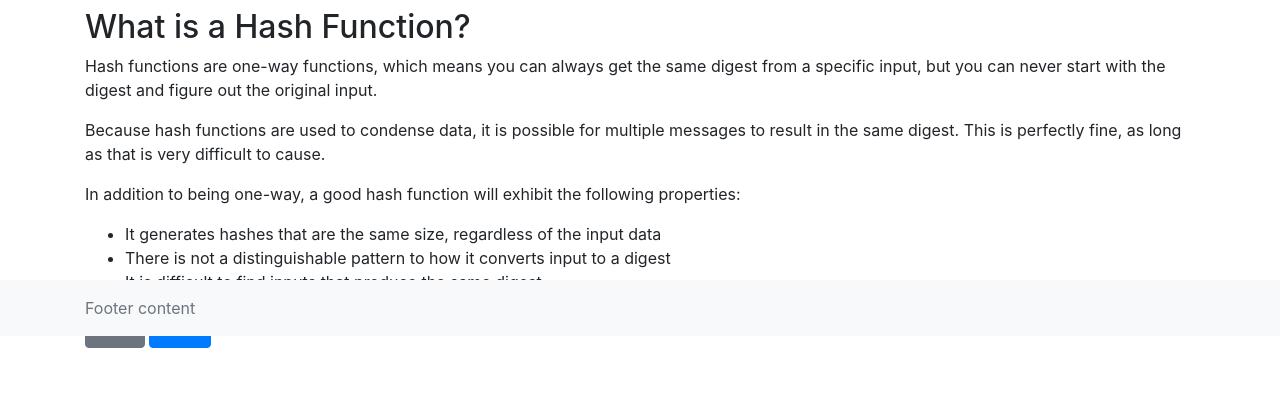
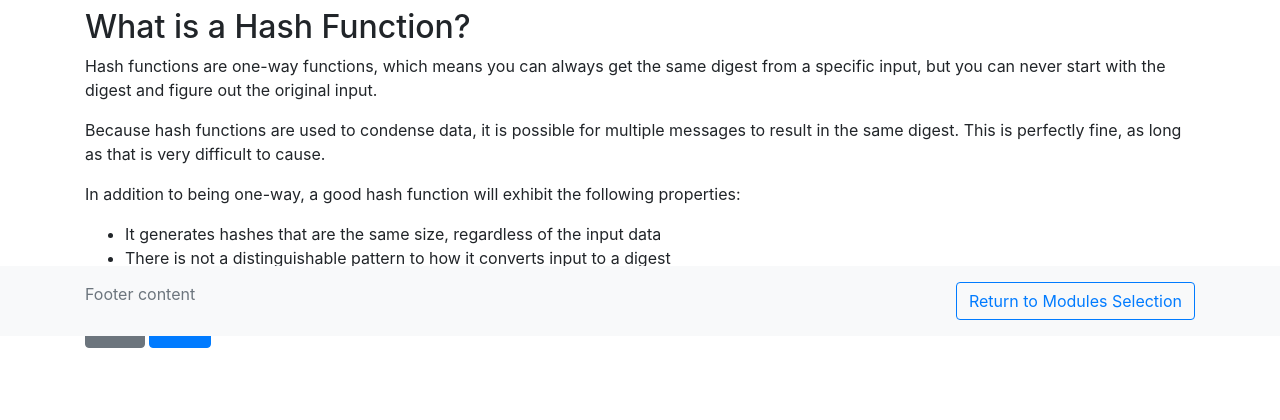
Before and after one commit to Notgnoshi/cybersec-project, a Django app: template cybered/hashing/templates/hashing/begin.html in a window 1280 px wide. Shown: the part 464-884 px from the top of the page. Run offline with Django 3.2, Linux system fonts and the light colour scheme; the template is opened without the code that fills it, so the values that code supplies are empty; some libraries are stand-ins or nearby versions.

Commit message:
Added link back to modules list on all pages except modules list

```diff
--- a/cybered/shared/templates/includes/footer.html
+++ b/cybered/shared/templates/includes/footer.html
@@ -6,6 +6,15 @@
 </div>
 <footer class="footer fixed-bottom mt-auto py-3 bg-light">
     <div class="container">
-        <span class="text-muted">Footer content</span>
+        <div class="row">
+            <div class="text-muted col">Footer content</div>
+
+            {% url 'landingpage:index' as landing_index %}
+            {% if request.get_full_path != landing_index %}
+            <div class="text-right col">
+                <a href="{% url 'landingpage:index' %}" class="btn btn-outline-primary">Return to Modules Selection</a>
+            </div>
+            {% endif %}
+        </div>
     </div>
 </footer>
```
